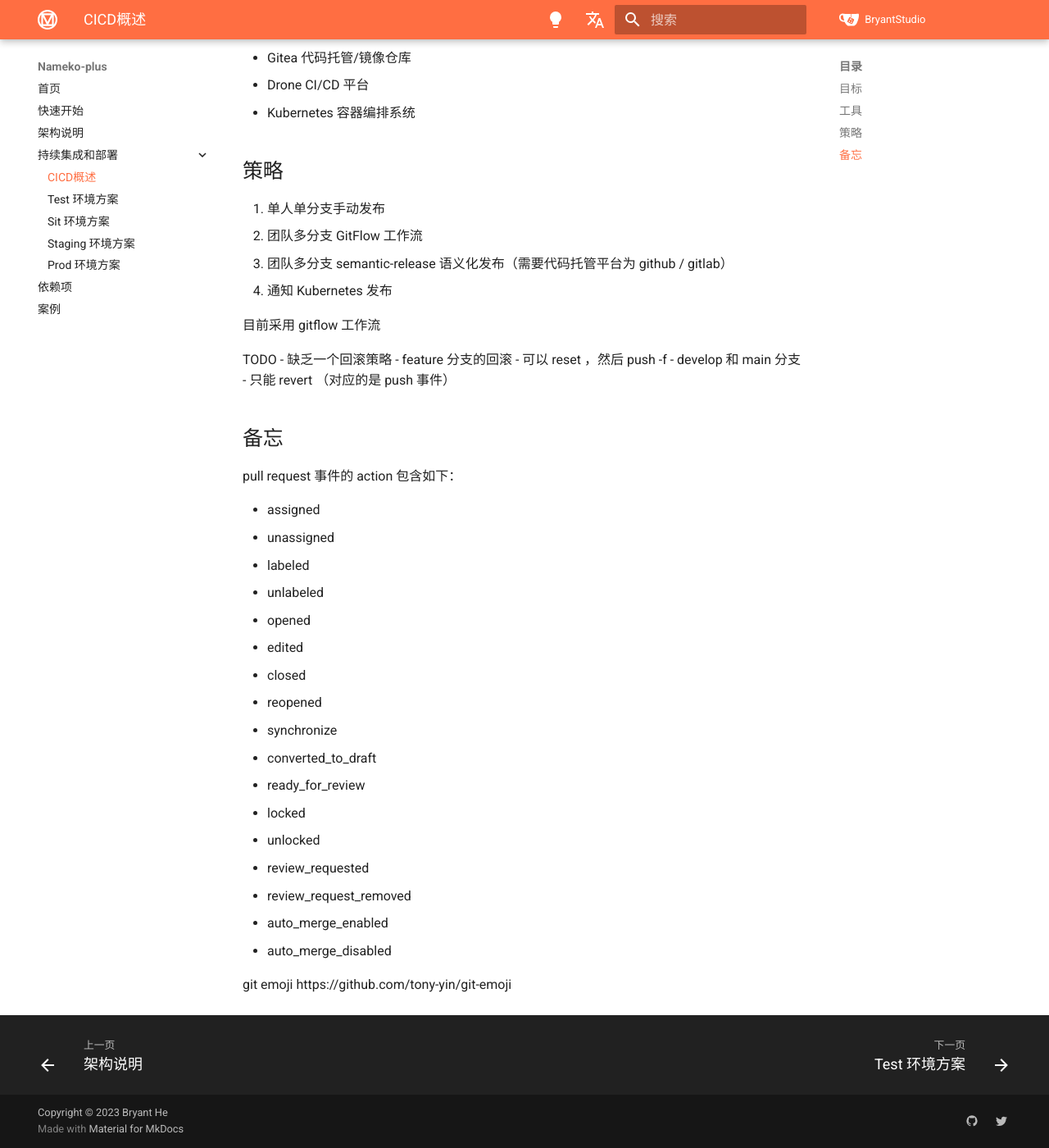
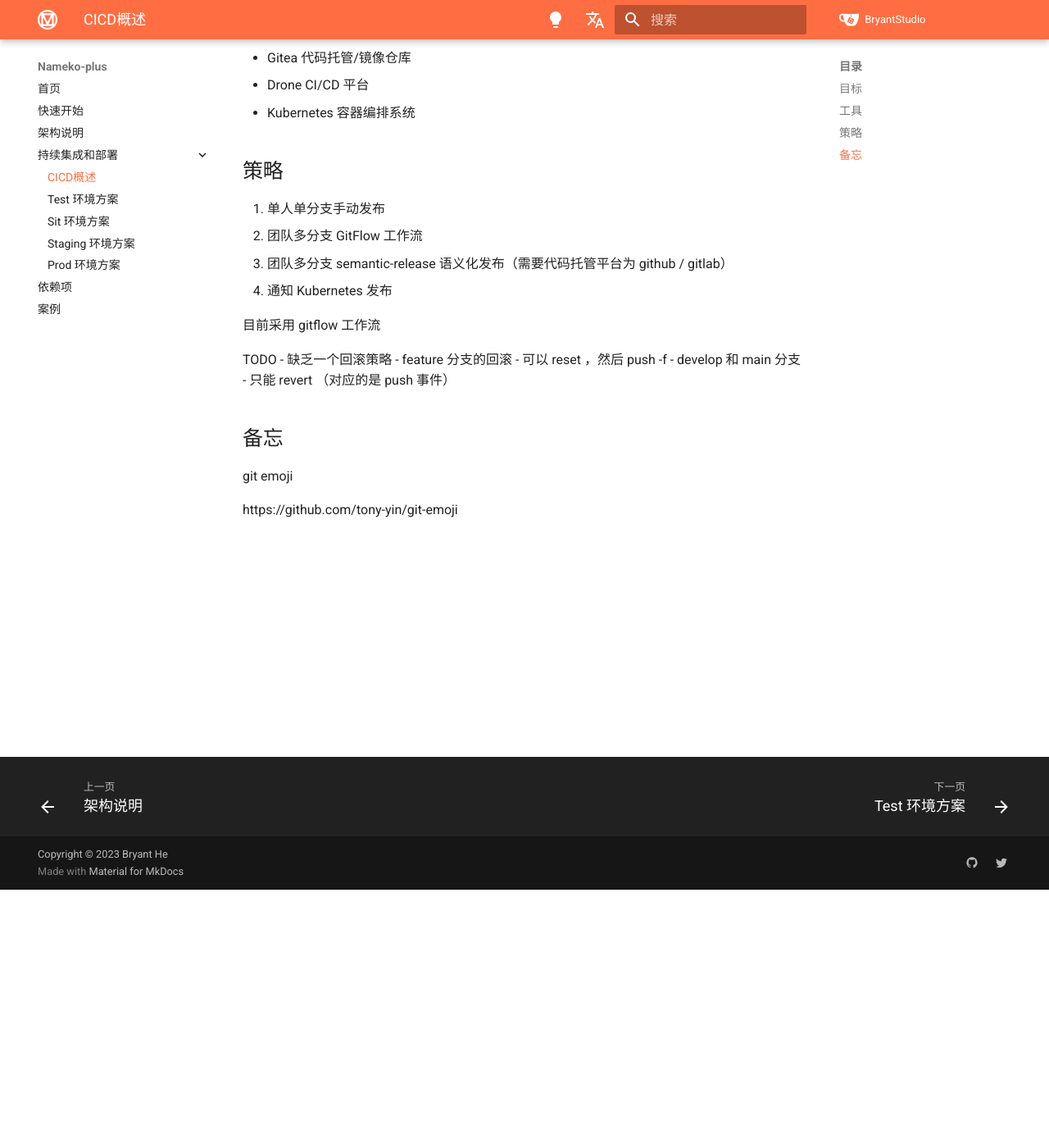
Before and after one commit to Bryanthelol/nameko-plus-doc, an MkDocs documentation site: the page built from docs/CICD概述.md, in a window 1280 px wide and 1400 px high, scrolled down 315 px. Shown: the whole window at 82% size. Built offline with MkDocs 1.6.1 and Material for MkDocs 9.7.7, drawn with Linux system fonts in a browser that asks for light colours.

Commit message:
update doc

```diff
--- a/docs/CICD概述.md
+++ b/docs/CICD概述.md
@@ -33,26 +33,6 @@
 
 ## 备忘
 
-pull request 事件的 action 包含如下：
+git emoji
 
-- assigned
-- unassigned
-- labeled
-- unlabeled
-- opened
-- edited
-- closed
-- reopened
-- synchronize
-- converted_to_draft
-- ready_for_review
-- locked
-- unlocked
-- review_requested
-- review_request_removed
-- auto_merge_enabled
-- auto_merge_disabled
-
-
-git emoji
 https://github.com/tony-yin/git-emoji
```
